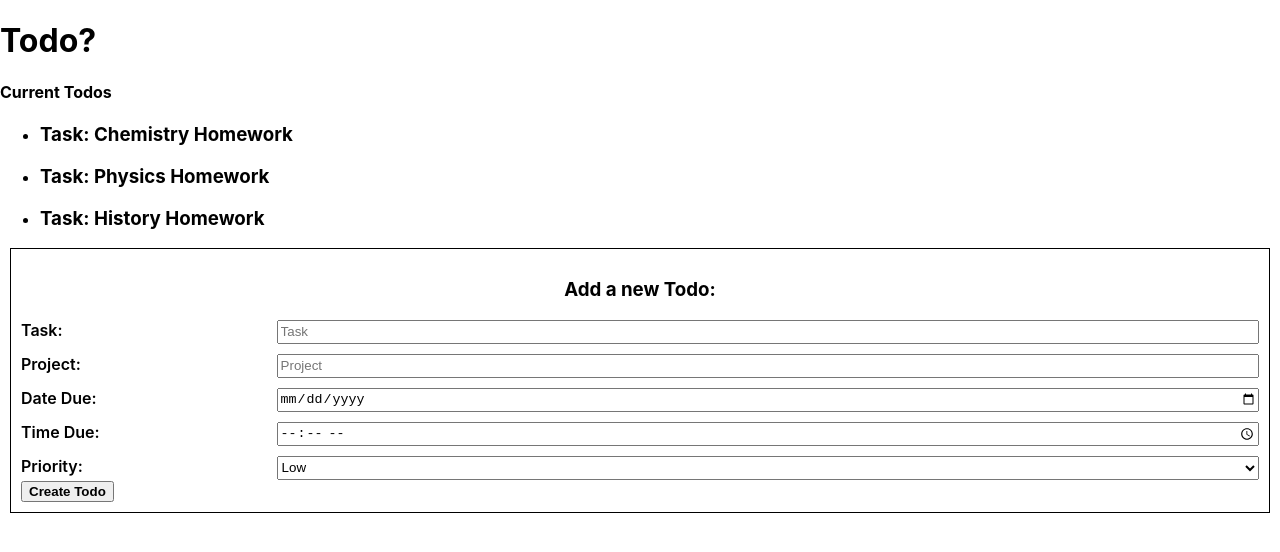
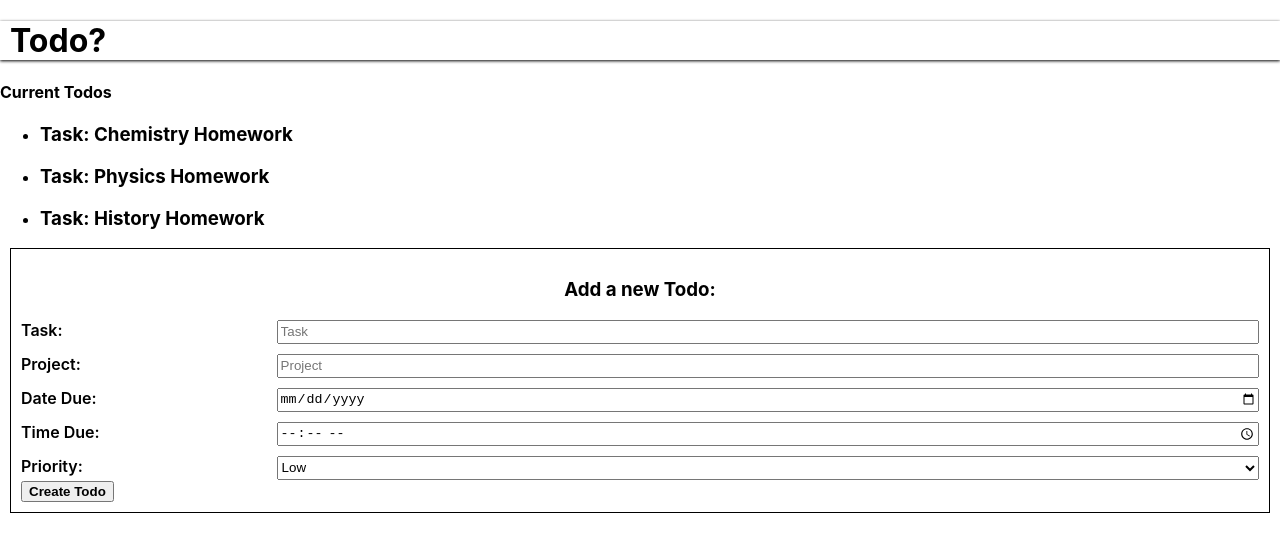
Before and after one commit to usama-bit137/todo-list, a React (Create React App) app: page / in a window 1280 px wide. Shown: the top 552 px of the page. Built offline with nearby package versions, Linux system fonts and the light colour scheme.

Commit message:
Header component moved to own file

```diff
--- a/src/components/Header.js
+++ b/src/components/Header.js
@@ -1,7 +1,8 @@
+import "../styles/Header.css";
 function Header() {
   return (
-    <header>
-      <h1>Todo?</h1>
+    <header className="header">
+      <h1 className="header--title">Todo?</h1>
     </header>
   );
 }
```
